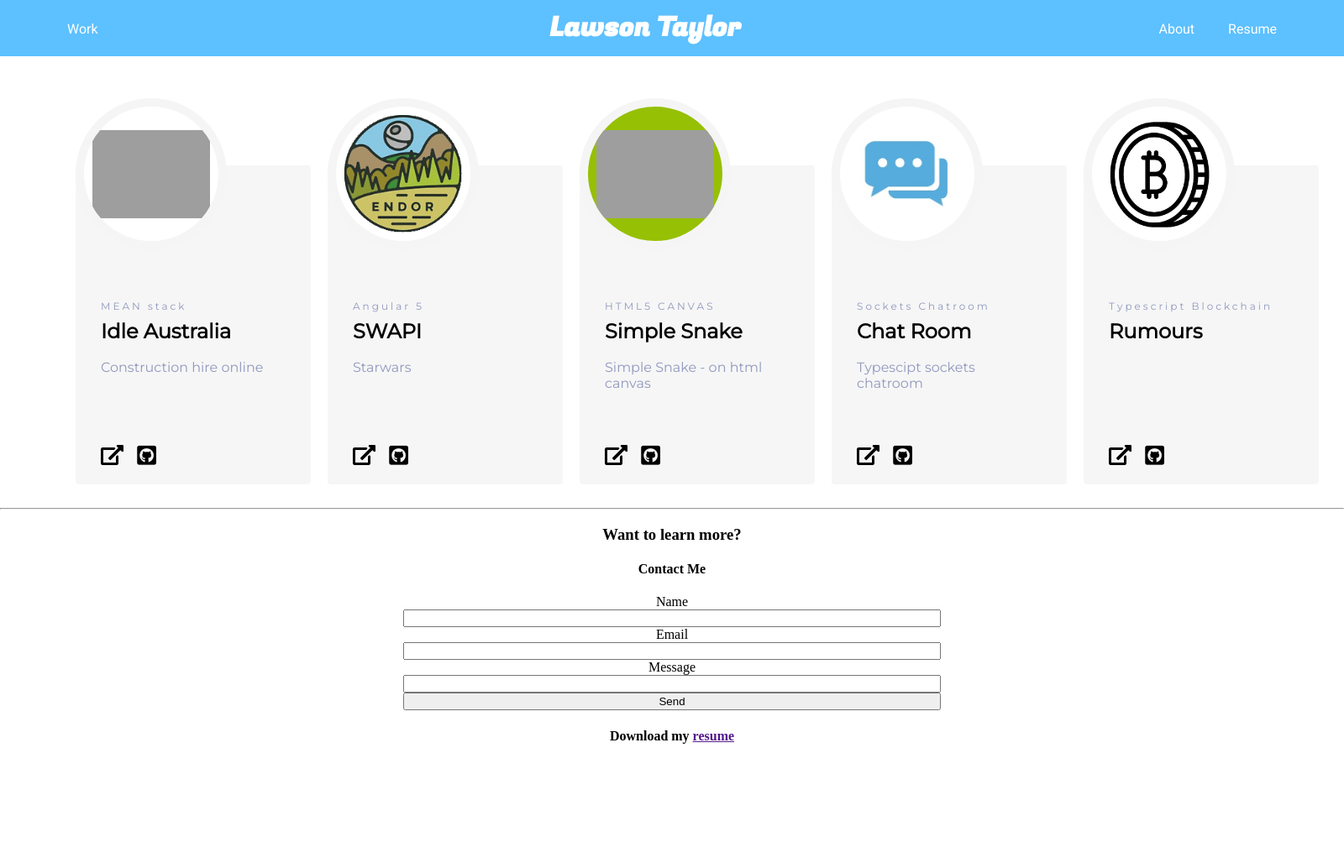
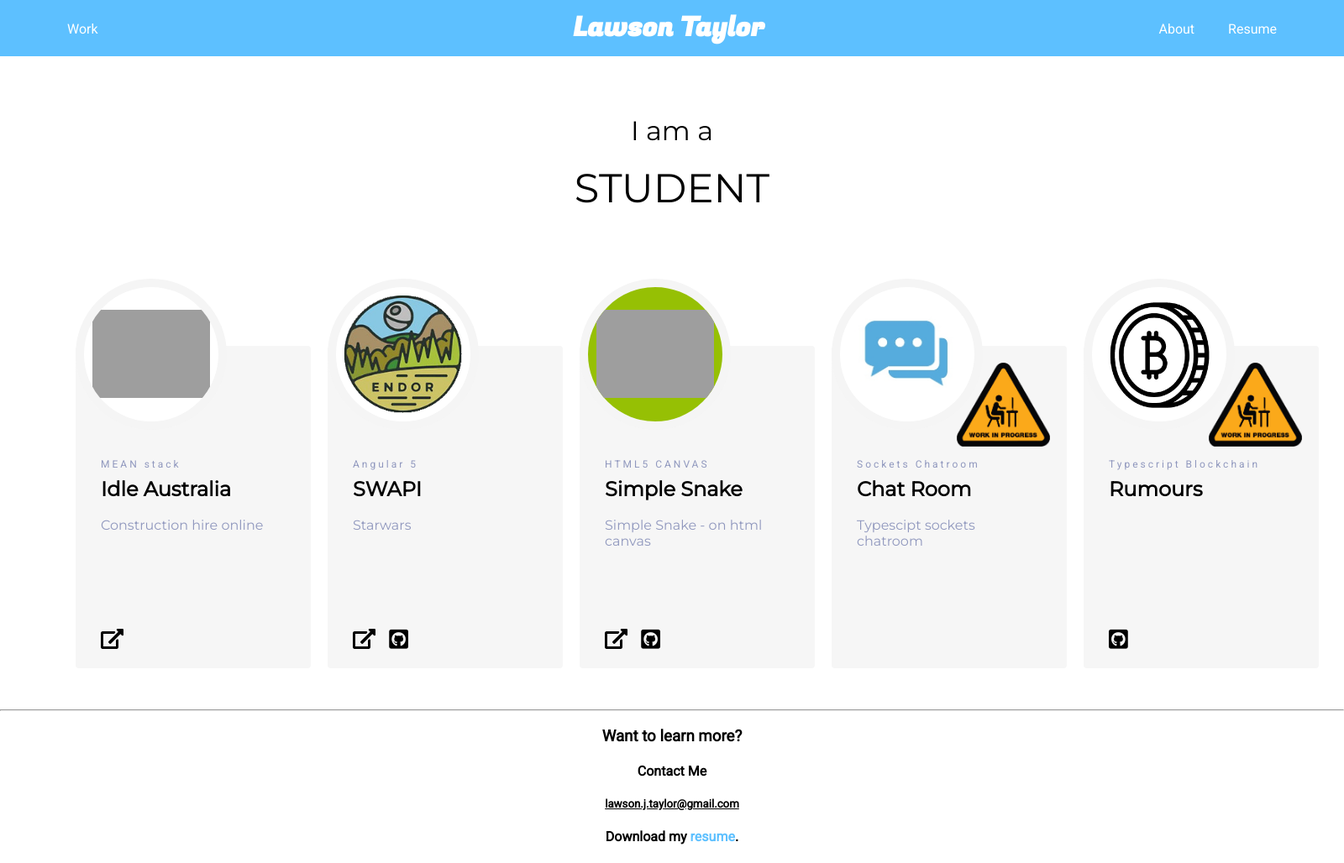
Before and after one commit to LawsonTaylor/portfolio, a PHP site: page /index.html in a window 1600 px wide. Shown: the whole page at 84% size. Before the commit the page ends 886 px from the top, so only its background shows below. Run offline with PHP 8.4, Linux system fonts and the light colour scheme; some libraries are stand-ins or nearby versions; grey boxes are pictures that could not be loaded.

Commit message:
links, css and contact updates

```diff
--- /dev/null
+++ b/form.css
@@ -0,0 +1,63 @@
+/* Fields */
+input[type="date"],
+input[type="datetime"],
+input[type="datetime-local"],
+input[type="email"],
+input[type="month"],
+input[type="number"],
+input[type="password"],
+input[type="range"],
+input[type="search"],
+input[type="tel"],
+input[type="text"],
+input[type="time"],
+input[type="url"],
+input[type="week"],
+select,
+textarea {
+  background-color: transparent; /* Remove background fill */
+  text-transform: uppercase; /* Make text all uppercase */
+  border-radius: 0; /* Remove corner curve */
+  border: 2px solid #444; /* 2px white border */
+  color: #000; /* White text */
+  height: 45px; /* Increase input height */
+  padding-left: 20px;
+  margin-top: 20px;
+  border-radius: 6px;
+}
+::-webkit-input-placeholder {
+  /* WebKit, Blink, Edge */
+  color: #000;
+}
+:-moz-placeholder {
+  /* Mozilla Firefox 4 to 18 */
+  color: #000;
+  opacity: 1;
+}
+::-moz-placeholder {
+  /* Mozilla Firefox 19+ */
+  color: #000;
+  opacity: 1;
+}
+:-ms-input-placeholder {
+  /* Internet Explorer 10-11 */
+  color: #000;
+}
+::-ms-input-placeholder {
+  /* Microsoft Edge */
+  color: #000;
+}
+/* Button */
+input[type="submit"],
+button[type="submit"]
+{
+  text-transform: uppercase;
+  padding: 10px 60px;
+  color: #fff;
+  font-size: 20px;
+  margin-top: 20px;
+  border: 2px solid #5dc0ff;
+  background: #5dc0ff;
+  font-weight: normal;
+  border-radius: 6px;
+}
--- a/index.html
+++ b/index.html
@@ -3,30 +3,35 @@
   <html>
     <head>
       <link rel="stylesheet" type="text/css" href="style.css" />
+      <link rel="stylesheet" href="form.css">
       <link
         href="https://fonts.googleapis.com/css?family=Fugaz+One|Montserrat|Roboto"
         rel="stylesheet"
       />
       <link rel="stylesheet" href="https://use.fontawesome.com/releases/v5.5.0/css/all.css" integrity="sha384-B4dIYHKNBt8Bc12p+WXckhzcICo0wtJAoU8YZTY5qE0Id1GSseTk6S+L3BlXeVIU" crossorigin="anonymous">
-      <title>Lawson Taylor</title>
     </head>
 
     <body>
       <div class="container">
         <div class="header">
           <ul class="nav">
-            <li>Work</li>
+            <li><a href="https://github.com/LawsonTaylor" target="_blank">Work</a></li>
           </ul>
           <h1>Lawson Taylor</h1>
           <ul class="nav nv2">
-            <li>About</li>
-            <li>Resume</li>
+            <li><a href="#footer">About</a></li>
+            <li><a href="resume.pdf" download="Lawson-Resume.pdf">Resume</a></li>
           </ul>
         </div>
 
-        <div class="body" id='projects'>
+        <div class="body">
+        <div class="intro">
+            <p style="font-size: 32px;">I am a</p>
+            <p><span id="role">DEVELOPER</span></p>
+        </div>
+        <div id='projects'>
           <div class="w-dyn-item w-col w-col-4">
-            <a href="/startups" class="more-item w-inline-block"
+            <div class="more-item w-inline-block"
               ><div class="more-image-wrap">
                 <div
                   style="background-image:url('https://daks2k3a4ib2z.cloudfront.net/59a5023e275ea200013363dc/59c10a13a161ec000101ea82_idle%20white.png')"
@@ -38,14 +43,14 @@
                 <h2 class="more-heading">Idle Australia</h2>
                 <p class="more-paragraph">Construction hire online</p>
                 <div class='links'>
-                        <a><i class="fas fa-external-link-alt"></i></a>
-                        <a><i class="fab fa-github-square"></i></a>
+                        <a href="https://app.idleaustralia.com.au/hire/equipment/s" target="_blank"><i class="fas fa-external-link-alt"></i></a>
+                        <!-- <a><i class="fab fa-github-square"></i></a> -->
                     </div>
-              </div></a>
+              </div></div>
           </div>
 
             <div class="w-dyn-item w-col w-col-4">
-                <a href="/startups" class="more-item w-inline-block"
+                <div class="more-item w-inline-block"
                     ><div class="more-image-wrap">
                     <div
                         style="background-image:url('./images/endor.png')"
@@ -57,14 +62,14 @@
                     <h2 class="more-heading">SWAPI</h2>
                     <p class="more-paragraph">Starwars</p>
                     <div class='links'>
-                            <a><i class="fas fa-external-link-alt"></i></a>
-                            <a><i class="fab fa-github-square"></i></a>
+                            <a href="https://star-wars-idle-test.herokuapp.com" target="_blank"><i class="fas fa-external-link-alt"></i></a>
+                            <a href="https://github.com/LawsonTaylor/Star-Wars-DB" target="_blank"><i class="fab fa-github-square"></i></a>
                         </div>
-                    </div></a>
+                    </div></div>
                 </div>
 
             <div class="w-dyn-item w-col w-col-4">
-                <a href="/startups" class="more-item w-inline-block"
+                <div class="more-item w-inline-block"
                     ><div class="more-image-wrap snake-image-wrap">
                     <div
                         style="background-image:url('./images/snake.png')"
@@ -76,70 +81,76 @@
                     <h2 class="more-heading">Simple Snake</h2>
                     <p class="more-paragraph">Simple Snake - on html canvas</p>
                     <div class='links'>
-                            <a><i class="fas fa-external-link-alt"></i></a>
-                            <a><i class="fab fa-github-square"></i></a>
+                            <a href="https://simplesnake.herokuapp.com" target="_blank"><i class="fas fa-external-link-alt"></i></a>
+                            <a href="https://github.com/LawsonTaylor/SimpleSnake" target="_blank"><i class="fab fa-github-square"></i></a>
                         </div>
-                    </div></a>
+                    </div></div>
                 </div>
 
             <div class="w-dyn-item w-col w-col-4">
-                <a href="/startups" class="more-item w-inline-block"
+                <div class="more-item w-inline-block"
                     ><div class="more-image-wrap">
                     <div
                         style="background-image:url('./images/chat.jpg')"
                         class="more-image"
                     ></div>
                     </div>
+                    <img src="./images/wip.png" class="wip-image">
                     <div class="more-content">
                     <div class="general-top">Sockets Chatroom</div>
                     <h2 class="more-heading">Chat Room</h2>
                     <p class="more-paragraph">Typescipt sockets chatroom</p>
                     <div class='links'>
-                            <a><i class="fas fa-external-link-alt"></i></a>
-                            <a><i class="fab fa-github-square"></i></a>
+                            <!-- <a href="" target="_blank"><i class="fas fa-external-link-alt"></i></a> -->
+                            <!-- <a href="" target="_blank"><i class="fab fa-github-square"></i></a> -->
                         </div>
-                    </div></a>
+                    </div></div>
                 </div>
 
             <div class="w-dyn-item w-col w-col-4">
-                <a href="/startups" class="more-item w-inline-block"
+                <div class="more-item w-inline-block"
                     ><div class="more-image-wrap">
                     <div
                         style="background-image:url('./images/crypto.png')"
                         class="more-image"
                     ></div>
                     </div>
+                    <img src="./images/wip.png" class="wip-image">
                     <div class="more-content">
                     <div class="general-top">Typescript Blockchain</div>
                     <h2 class="more-heading">Rumours</h2>
                     <p class="more-paragraph"></p>
                     <div class='links'>
-                            <a><i class="fas fa-external-link-alt"></i></a>
-                            <a><i class="fab fa-github-square"></i></a>
+                            <!-- <a href="" target="_blank"><i class="fas fa-external-link-alt"></i></a> -->
+                            <a href="https://github.com/LawsonTaylor/Rumours" target="_blank"><i class="fab fa-github-square"></i></a>
                         </div>
-                    </div></a>
+                    </div></div>
                 </div>
             </div>
+        </div>
       </div>
       <hr/>
       <div class="footer">
+          <a name="footer"></a>
           <h3>Want to learn more?</h3>
           <h4>Contact Me</h4>
-          <form action="">
-              <label for="">Name</label>
-              <input type="text">
-              <label for="">Email</label>
-              <input type="text">
-              <label for="">Message</label>
-              <input type="textarea">
-              <button>Send</button>
-          </form>
-          <h4>Download my <a href="">resume</a></h4>
+          <h5><a href="mailto:lawson.j.taylor@gmail.com">lawson.j.taylor@gmail.com</a></h5>
+          <!-- <form action=""> -->
+              <!-- <label for="name">Name</label> -->
+              <!-- <input id="name" name="name" type="text" placeholder="Name"> -->
+              <!-- <label for="email">Email</label> -->
+              <!-- <input id="email" name="email" type="email" placeholder="Email"> -->
+              <!-- <label for="message">Message</label> -->
+              <!-- <input id="message" name="message" type="text" placeholder="Message">
+              <button type="submit">Send</button>
+          </form> -->
+          <h4 id="resume">Download my <a href="resume.pdf" download="Lawson-Resume.pdf">resume</a>.</h4>
       </div>
     </body>
 
     <!-- <footer>
       <div class="Footer"><b>Copyright - 2018</b></div>
     </footer> -->
+    <script src="index.js"></script>
   </html>
 </html>
--- a/index.js
+++ b/index.js
@@ -39,3 +39,19 @@ const projects = [
 ];
 
 const body = document.getElementById('projects');
+
+
+const role = document.getElementById("role");
+let index = 0;
+let oldindex = 0;
+const roles = ['coder', 'hacker', 'problem solver', 'builder', 'student', 'developer'];
+const number = roles.length;
+let timer = Math.floor((Math.random() * 1600) + 800);
+
+setInterval(() => {
+  while(oldindex == index) {
+    index = Math.floor((Math.random() * number));
+  }
+  role.innerHTML = roles[index].toUpperCase();
+  oldindex = index;
+}, 1400);
--- a/style.css
+++ b/style.css
@@ -15,7 +15,7 @@ body {
 .header h1 {
   font-family: 'Fugaz One', cursive;
   margin: 10px 0px;
-  padding-left: 40px;
+  padding-left: 96px;
 }
 
 .nav {
@@ -38,13 +38,38 @@ body {
 }
 
 .body {
+  min-height: calc(100vh - 70px);
   /* background-color: #f6f6f6; */
   padding: 20px 80px;
   font-family: 'Montserrat', sans-serif;
+}
+
+.body .intro {
+  padding: 2%;
+}
+
+.i-text p {
+  font-size: 28px;
+}
+
+.intro p {
+  text-align: center;
+  font-size: 48px;
+  margin: 20px;
+}
+
+#projects {
   display: flex;
   justify-content: space-between;
 }
 
+a {
+  color: #000;
+}
+
+a :hover {
+  color: #5dc0ff;
+}
 
 .w-col-4 {
   width: 33.33333333%;
@@ -78,7 +103,7 @@ body {
   width: 140px;
   height: 140px;
   margin-right: auto;
-  margin-left: auto;
+  /* margin-left: auto; */
   padding: 10px;
   border: 10px solid #f5f5f5;
   border-radius: 100%;
@@ -98,7 +123,7 @@ body {
   position: static;
   min-height: 220px;
   margin-top: -100px;
-  padding: 130px 30px 30px;
+  padding: 134px 30px 30px;
   background-color: #f6f6f6;
   text-decoration: none;
   border-radius: 4px;
@@ -111,6 +136,7 @@ body {
   font-size: 12px;
   letter-spacing: 3px;
   text-decoration: none;
+  font-family: 'Roboto', sans-serif;
 }
 
 .more-heading {
@@ -135,6 +161,13 @@ body {
   background-position: 50% 50%;
 }
 
+.wip-image {
+  height: 100px;
+  position: absolute;
+  right: 20px;
+  top: 100px;
+}
+
 .links {
   font-size:  24px;
   position: absolute;
@@ -146,6 +179,11 @@ body {
   padding-right: 10px;
 }
 
+li a {
+  color: #fff;
+  text-decoration: none;
+}
+
 .fa-github-square {
   top: 1px;
   position: relative;
@@ -153,6 +191,7 @@ body {
 }
 
 .footer {
+  font-family: 'Roboto', sans-serif;
   margin: auto;
   width: 40%;
   text-align: center;
@@ -163,3 +202,8 @@ body {
   display: flex;
   flex-direction: column;
 }
+
+#resume a {
+  color: #5dc0ff;
+  text-decoration: none;
+}
```
Also changed, not shown: images/wip.png (added), 1 other file.
